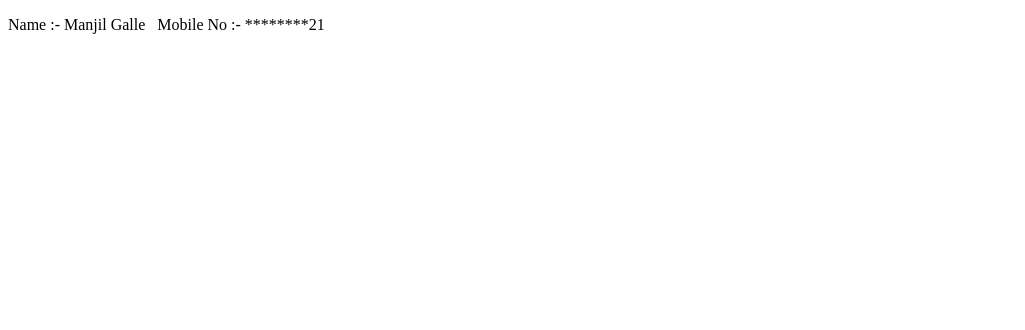
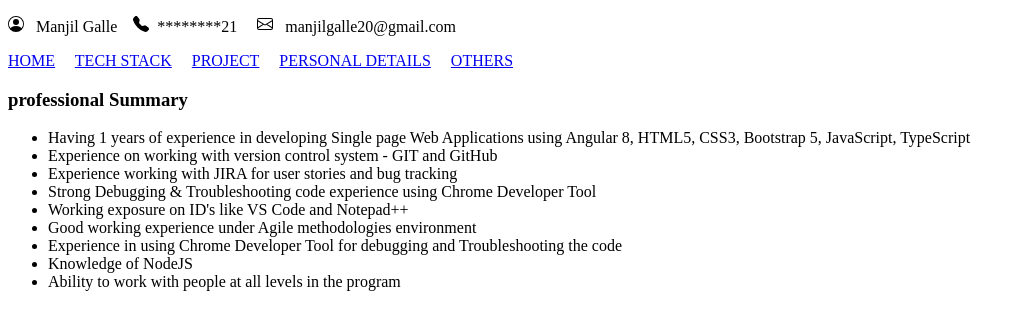
Before and after one commit to manjilgalle/my-profile-new-batch-11, a plain HTML site: page index.html in a window 1280 px wide. Shown: the whole page, without its empty margins (0-1025 px from the left). Drawn offline with Linux system fonts and the light colour scheme.

Commit message:
code update
code Update

```diff
--- a/index.html
+++ b/index.html
@@ -7,7 +7,38 @@
 </head>
 <body>
     <header>
-        <p>Name :- Manjil Galle &nbsp; Mobile No :- ********21 &nbsp; </p>
+        <p><svg xmlns="http://www.w3.org/2000/svg" width="16" height="16" fill="currentColor" class="bi bi-person-circle" viewBox="0 0 16 16">
+            <path d="M11 6a3 3 0 1 1-6 0 3 3 0 0 1 6 0"/>
+            <path fill-rule="evenodd" d="M0 8a8 8 0 1 1 16 0A8 8 0 0 1 0 8m8-7a7 7 0 0 0-5.468 11.37C3.242 11.226 4.805 10 8 10s4.757 1.225 5.468 2.37A7 7 0 0 0 8 1"/>
+          </svg> &nbsp; Manjil Galle &nbsp;&nbsp;
+          <svg xmlns="http://www.w3.org/2000/svg" width="16" height="16" fill="currentColor" class="bi bi-telephone-fill" viewBox="0 0 16 16">
+            <path fill-rule="evenodd" d="M1.885.511a1.745 1.745 0 0 1 2.61.163L6.29 2.98c.329.423.445.974.315 1.494l-.547 2.19a.68.68 0 0 0 .178.643l2.457 2.457a.68.68 0 0 0 .644.178l2.189-.547a1.75 1.75 0 0 1 1.494.315l2.306 1.794c.829.645.905 1.87.163 2.611l-1.034 1.034c-.74.74-1.846 1.065-2.877.702a18.6 18.6 0 0 1-7.01-4.42 18.6 18.6 0 0 1-4.42-7.009c-.362-1.03-.037-2.137.703-2.877z"/>
+          </svg>&nbsp; ********21 &nbsp; &nbsp;
+          <svg xmlns="http://www.w3.org/2000/svg" width="16" height="16" fill="currentColor" class="bi bi-envelope" viewBox="0 0 16 16">
+            <path d="M0 4a2 2 0 0 1 2-2h12a2 2 0 0 1 2 2v8a2 2 0 0 1-2 2H2a2 2 0 0 1-2-2zm2-1a1 1 0 0 0-1 1v.217l7 4.2 7-4.2V4a1 1 0 0 0-1-1zm13 2.383-4.708 2.825L15 11.105zm-.034 6.876-5.64-3.471L8 9.583l-1.326-.795-5.64 3.47A1 1 0 0 0 2 13h12a1 1 0 0 0 .966-.741M1 11.105l4.708-2.897L1 5.383z"/>
+          </svg> &nbsp; manjilgalle20@gmail.com
+        </p>
     </header>
+    <nav>
+        <a href="#Manjil">HOME</a>&nbsp;&nbsp;&nbsp;&nbsp;
+        <a href="#Manjil">TECH STACK</a>&nbsp;&nbsp;&nbsp;&nbsp;
+        <a href="#Manjil">PROJECT</a>&nbsp;&nbsp;&nbsp;&nbsp;
+        <a href="#Manjil">PERSONAL DETAILS</a>&nbsp;&nbsp;&nbsp;&nbsp;
+        <a href="#Manjil">OTHERS</a>
+    </nav>
+    <section id="Manjil">
+      <h3>professional Summary</h3>
+      <ul>
+        <li>Having 1 years of experience in developing Single page Web Applications using Angular 8, HTML5, CSS3, Bootstrap 5, JavaScript, TypeScript  </li>
+         <li>Experience on working with version control system - GIT and GitHub</li>
+         <li>Experience working with JIRA for user stories and bug tracking</li>
+         <li>Strong Debugging & Troubleshooting code experience using Chrome Developer Tool</li>
+         <li>Working exposure on ID's like VS Code and Notepad++</li>
+         <li>Good working experience under Agile methodologies environment</li>
+         <li>Experience in using Chrome Developer Tool for debugging and Troubleshooting the code</li>
+         <li>Knowledge of NodeJS</li>
+         <li>Ability to work with people at all levels in the program</li>
+      </ul>
+    </section>
 </body>
 </html>
```
